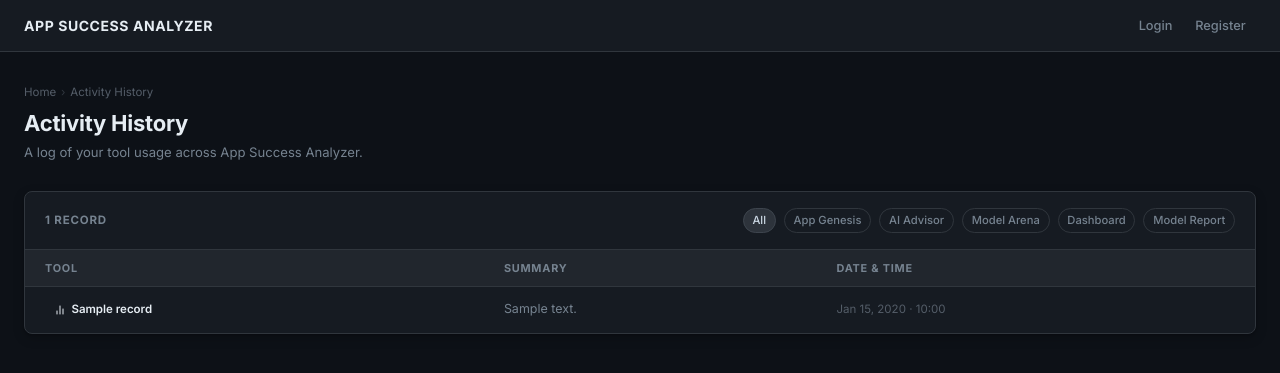
After one commit to 24-ManPatel/App-Success-Analyzer, a Flask app: template templates/history.html in a window 1280 px wide. The commit adds this page. Shown: the top 373 px of the page. Run offline with Flask 3, Linux system fonts and the light colour scheme; the template is opened without the code that fills it: most values are stand-ins (such as "Sample title", 1, 10 or a date in 2020); parts of the project's set-up code (start-up, migrations or seed data) failed here and were passed over; some libraries are stand-ins or nearby versions.

Commit message:
Added History page

```diff
--- a/app.py
+++ b/app.py
@@ -1,6 +1,7 @@
-from flask import Flask, render_template, request, redirect, session, make_response, jsonify, url_for, flash
-from pymongo import MongoClient
+from flask import Flask, render_template, request, redirect, session, make_response, jsonify, url_for, flash, g
+from pymongo import MongoClient, DESCENDING
 from werkzeug.security import generate_password_hash, check_password_hash
+from bson import ObjectId
 import config
 import jwt
 import datetime
@@ -50,9 +51,11 @@ db = client[config.DB_NAME]
 users         = db.users
 security_logs = db.security_logs
 otp_logs      = db.otp_logs          # MFA: stores hashed OTPs
+user_history  = db.user_history      # per-user activity history
 
 users.create_index("email", unique=True)
 otp_logs.create_index("expires_at", expireAfterSeconds=0)  # TTL — auto-deletes expired OTPs
+user_history.create_index("user_id")
 
 
 # ── MFA helpers ─────────────────────────────────────────────────────────────────
@@ -118,16 +121,37 @@ def token_required(f):
         if not token:
             return redirect("/login")
         try:
-            # Decode JWT
             data = jwt.decode(token, app.secret_key, algorithms=["HS256"])
-            # Optionally attach user info to request here if needed
-            # e.g., request.user_id = data['user_id']
+            g.current_user = {
+                "user_id": data["user_id"],
+                "email":   data["email"],
+                "name":    data.get("name", data["email"].split("@")[0]),
+            }
         except jwt.ExpiredSignatureError:
             return redirect("/login")
         except jwt.InvalidTokenError:
             return redirect("/login")
         return f(*args, **kwargs)
     return decorated
+
+
+@app.context_processor
+def inject_current_user():
+    return {"current_user": getattr(g, "current_user", None)}
+
+
+def log_activity(tool: str, tool_label: str, summary: str = "") -> None:
+    """Record a user tool usage in user_history collection."""
+    user = getattr(g, "current_user", None)
+    if not user:
+        return
+    user_history.insert_one({
+        "user_id":    ObjectId(user["user_id"]),
+        "tool":       tool,
+        "tool_label": tool_label,
+        "summary":    summary[:200],
+        "timestamp":  datetime.datetime.utcnow(),
+    })
 
 
 @app.route("/")
@@ -270,6 +294,7 @@ def verify_otp():
             payload = {
                 "user_id": str(user["_id"]),
                 "email":   user["email"],
+                "name":    user.get("name", user["email"].split("@")[0]),
                 "exp":     now + datetime.timedelta(hours=1),
             }
             token = jwt.encode(payload, app.secret_key, algorithm="HS256")
@@ -304,6 +329,7 @@ def resend_otp():
 @app.route("/dashboard")
 @token_required
 def dashboard():
+    log_activity("dashboard", "Dashboard")
     return render_template("dashboard.html")
 
 
@@ -425,6 +451,7 @@ def api_blueprint():
             max_tokens=1100,
         )
 
+        log_activity("blueprint", "App Genesis", idea[:150])
         return jsonify({
             "extracted":   extracted,
             "predictions": predictions,
@@ -460,6 +487,7 @@ def api_predict_all():
 @app.route("/arena")
 @token_required
 def arena():
+    log_activity("arena", "Model Arena")
     categories      = sorted(predictor.category_map.keys())
     content_ratings = sorted(predictor.content_rating_map.keys())
     return render_template(
@@ -532,6 +560,10 @@ def advisor():
                                    prediction=None, ai_report=None, form_data=form_data,
                                    error=f"AI service error: {str(e)}")
 
+        log_activity(
+            "advisor", "AI Advisor",
+            f"Category: {form_data['category']} | Prediction: {prediction['label']} ({prediction['confidence']:.1f}%)"
+        )
         return render_template(
             "advisor.html",
             categories=categories,
@@ -554,6 +586,7 @@ def advisor():
 @app.route("/model-report")
 @token_required
 def model_report():
+    log_activity("model_report", "Model Report")
     all_fi         = predictor.get_all_feature_importances()
     category_count = len(predictor.category_map)
     genre_count    = len(predictor.primary_genre_map)
@@ -569,5 +602,20 @@ def model_report():
     )
 
 
+@app.route("/history")
+@token_required
+def history():
+    user_id = ObjectId(g.current_user["user_id"])
+    records = list(
+        user_history.find({"user_id": user_id})
+        .sort("timestamp", DESCENDING)
+        .limit(200)
+    )
+    for r in records:
+        r["_id"]     = str(r["_id"])
+        r["user_id"] = str(r["user_id"])
+    return render_template("history.html", records=records)
+
+
 if __name__ == "__main__":
     app.run(debug=True)
--- a/templates/base.html
+++ b/templates/base.html
@@ -15,20 +15,53 @@
     <nav class="navbar">
         <a href="/" class="navbar-brand">App Success Analyzer</a>
         <div class="navbar-links">
-            {% if request.cookies.get('jwt_token') %}
+            {% if current_user %}
                 <a href="/"            class="nav-link {{ 'active' if request.path == '/' }}">Home</a>
                 <a href="/dashboard"   class="nav-link {{ 'active' if request.path == '/dashboard' }}">Dashboard</a>
-                <a href="/blueprint"   class="nav-link {{ 'active' if request.path == '/blueprint' }}">App Blueprint</a>
+                <a href="/blueprint"   class="nav-link {{ 'active' if request.path == '/blueprint' }}">App Genesis</a>
                 <a href="/arena"       class="nav-link {{ 'active' if request.path == '/arena' }}">Model Arena</a>
                 <a href="/advisor"     class="nav-link {{ 'active' if request.path == '/advisor' }}">AI Advisor</a>
                 <a href="/model-report" class="nav-link {{ 'active' if request.path == '/model-report' }}">Model Report</a>
-                <a href="/logout"      class="nav-link danger">Logout</a>
+                <div class="account-menu">
+                    <button class="account-btn" onclick="toggleAccountMenu(event)">
+                        <svg xmlns="http://www.w3.org/2000/svg" width="16" height="16" viewBox="0 0 24 24" fill="none" stroke="currentColor" stroke-width="2" stroke-linecap="round" stroke-linejoin="round"><path d="M20 21v-2a4 4 0 0 0-4-4H8a4 4 0 0 0-4 4v2"/><circle cx="12" cy="7" r="4"/></svg>
+                        <span>{{ current_user.name }}</span>
+                        <svg class="chevron" xmlns="http://www.w3.org/2000/svg" width="12" height="12" viewBox="0 0 24 24" fill="none" stroke="currentColor" stroke-width="2.5" stroke-linecap="round" stroke-linejoin="round"><polyline points="6 9 12 15 18 9"/></svg>
+                    </button>
+                    <div class="account-dropdown" id="accountDropdown">
+                        <div class="account-dropdown-header">
+                            <div class="account-name">{{ current_user.name }}</div>
+                            <div class="account-email">{{ current_user.email }}</div>
+                        </div>
+                        <div class="account-dropdown-divider"></div>
+                        <a href="/history" class="account-dropdown-item {{ 'active' if request.path == '/history' }}">
+                            <svg xmlns="http://www.w3.org/2000/svg" width="14" height="14" viewBox="0 0 24 24" fill="none" stroke="currentColor" stroke-width="2" stroke-linecap="round" stroke-linejoin="round"><circle cx="12" cy="12" r="10"/><polyline points="12 6 12 12 16 14"/></svg>
+                            Activity History
+                        </a>
+                        <div class="account-dropdown-divider"></div>
+                        <a href="/logout" class="account-dropdown-item danger">
+                            <svg xmlns="http://www.w3.org/2000/svg" width="14" height="14" viewBox="0 0 24 24" fill="none" stroke="currentColor" stroke-width="2" stroke-linecap="round" stroke-linejoin="round"><path d="M9 21H5a2 2 0 0 1-2-2V5a2 2 0 0 1 2-2h4"/><polyline points="16 17 21 12 16 7"/><line x1="21" y1="12" x2="9" y2="12"/></svg>
+                            Logout
+                        </a>
+                    </div>
+                </div>
             {% else %}
                 <a href="/login"    class="nav-link {{ 'active' if request.path == '/login' }}">Login</a>
                 <a href="/register" class="nav-link {{ 'active' if request.path == '/register' }}">Register</a>
             {% endif %}
         </div>
     </nav>
+    <script>
+    function toggleAccountMenu(e) {
+        e.stopPropagation();
+        const dropdown = document.getElementById('accountDropdown');
+        dropdown.classList.toggle('open');
+    }
+    document.addEventListener('click', function() {
+        const dropdown = document.getElementById('accountDropdown');
+        if (dropdown) dropdown.classList.remove('open');
+    });
+    </script>
 
     <div class="page-content">
         {% with messages = get_flashed_messages() %}
--- /dev/null
+++ b/templates/history.html
@@ -0,0 +1,135 @@
+{% extends "base.html" %}
+{% block title %}Activity History{% endblock %}
+{% block content %}
+<div class="breadcrumb"><a href="/">Home</a><span>›</span>Activity History</div>
+<h1 style="font-size:1.375rem;font-weight:700;color:var(--text);margin:0 0 0.2rem;letter-spacing:-0.01em;">Activity History</h1>
+<p style="color:var(--muted);font-size:0.82rem;margin:0 0 1.75rem;">A log of your tool usage across App Success Analyzer.</p>
+
+{% if records %}
+<div class="card" style="padding:0;overflow:hidden;">
+    <div style="display:flex;align-items:center;justify-content:space-between;padding:1rem 1.25rem;border-bottom:1px solid var(--border);">
+        <span style="font-size:0.72rem;font-weight:700;color:var(--muted);text-transform:uppercase;letter-spacing:0.07em;">{{ records|length }} record{{ 's' if records|length != 1 }}</span>
+        <div style="display:flex;gap:0.5rem;flex-wrap:wrap;" id="filterBtns">
+            <button class="filter-btn active" data-filter="all" onclick="filterHistory('all',this)">All</button>
+            <button class="filter-btn" data-filter="blueprint" onclick="filterHistory('blueprint',this)">App Genesis</button>
+            <button class="filter-btn" data-filter="advisor" onclick="filterHistory('advisor',this)">AI Advisor</button>
+            <button class="filter-btn" data-filter="arena" onclick="filterHistory('arena',this)">Model Arena</button>
+            <button class="filter-btn" data-filter="dashboard" onclick="filterHistory('dashboard',this)">Dashboard</button>
+            <button class="filter-btn" data-filter="model_report" onclick="filterHistory('model_report',this)">Model Report</button>
+        </div>
+    </div>
+    <table class="history-table" id="historyTable">
+        <thead>
+            <tr>
+                <th>Tool</th>
+                <th>Summary</th>
+                <th>Date &amp; Time</th>
+            </tr>
+        </thead>
+        <tbody>
+            {% for r in records %}
+            <tr data-tool="{{ r.tool }}">
+                <td>
+                    <span class="tool-badge tool-{{ r.tool }}">
+                        {% if r.tool == 'blueprint' %}
+                        <svg xmlns="http://www.w3.org/2000/svg" width="12" height="12" viewBox="0 0 24 24" fill="none" stroke="currentColor" stroke-width="2" stroke-linecap="round" stroke-linejoin="round"><rect x="3" y="3" width="18" height="18" rx="2"/><path d="M3 9h18M9 21V9"/></svg>
+                        {% elif r.tool == 'advisor' %}
+                        <svg xmlns="http://www.w3.org/2000/svg" width="12" height="12" viewBox="0 0 24 24" fill="none" stroke="currentColor" stroke-width="2" stroke-linecap="round" stroke-linejoin="round"><circle cx="12" cy="12" r="10"/><path d="M12 16v-4M12 8h.01"/></svg>
+                        {% elif r.tool == 'arena' %}
+                        <svg xmlns="http://www.w3.org/2000/svg" width="12" height="12" viewBox="0 0 24 24" fill="none" stroke="currentColor" stroke-width="2" stroke-linecap="round" stroke-linejoin="round"><polyline points="22 12 18 12 15 21 9 3 6 12 2 12"/></svg>
+                        {% elif r.tool == 'dashboard' %}
+                        <svg xmlns="http://www.w3.org/2000/svg" width="12" height="12" viewBox="0 0 24 24" fill="none" stroke="currentColor" stroke-width="2" stroke-linecap="round" stroke-linejoin="round"><rect x="3" y="3" width="7" height="7"/><rect x="14" y="3" width="7" height="7"/><rect x="14" y="14" width="7" height="7"/><rect x="3" y="14" width="7" height="7"/></svg>
+                        {% else %}
+                        <svg xmlns="http://www.w3.org/2000/svg" width="12" height="12" viewBox="0 0 24 24" fill="none" stroke="currentColor" stroke-width="2" stroke-linecap="round" stroke-linejoin="round"><line x1="18" y1="20" x2="18" y2="10"/><line x1="12" y1="20" x2="12" y2="4"/><line x1="6" y1="20" x2="6" y2="14"/></svg>
+                        {% endif %}
+                        {{ r.tool_label }}
+                    </span>
+                </td>
+                <td class="history-summary">{{ r.summary if r.summary else '—' }}</td>
+                <td class="history-time">{{ r.timestamp.strftime('%b %d, %Y · %H:%M') if r.timestamp else '—' }}</td>
+            </tr>
+            {% endfor %}
+        </tbody>
+    </table>
+</div>
+{% else %}
+<div class="card" style="text-align:center;padding:3rem 1.5rem;">
+    <div style="font-size:2.5rem;margin-bottom:0.75rem;opacity:0.3;">📋</div>
+    <p style="color:var(--muted);font-size:0.875rem;margin:0;">No activity recorded yet. Start by using any tool — your history will appear here.</p>
+</div>
+{% endif %}
+
+<style>
+.history-table { width:100%; border-collapse:collapse; }
+.history-table thead { background:var(--surface-2); }
+.history-table th {
+    text-align:left;
+    font-size:0.68rem;
+    font-weight:700;
+    color:var(--muted);
+    text-transform:uppercase;
+    letter-spacing:0.07em;
+    padding:0.6rem 1.25rem;
+    border-bottom:1px solid var(--border);
+}
+.history-table td {
+    padding:0.7rem 1.25rem;
+    border-bottom:1px solid var(--border);
+    vertical-align:middle;
+}
+.history-table tbody tr:last-child td { border-bottom:none; }
+.history-table tbody tr:hover { background:var(--surface-2); }
+
+.tool-badge {
+    display:inline-flex;
+    align-items:center;
+    gap:0.35rem;
+    font-size:0.72rem;
+    font-weight:600;
+    padding:0.2rem 0.55rem;
+    border-radius:99px;
+}
+.tool-blueprint { background:rgba(99,102,241,0.12); color:#a5b4fc; }
+.tool-advisor   { background:rgba(20,184,166,0.12); color:#5eead4; }
+.tool-arena     { background:rgba(245,158,11,0.12); color:#fcd34d; }
+.tool-dashboard { background:rgba(59,130,246,0.12); color:#93c5fd; }
+.tool-model_report { background:rgba(239,68,68,0.12); color:#fca5a5; }
+
+.history-summary {
+    font-size:0.78rem;
+    color:var(--muted);
+    max-width:380px;
+}
+.history-time {
+    font-size:0.72rem;
+    color:var(--muted-2);
+    white-space:nowrap;
+}
+.filter-btn {
+    font-size:0.7rem;
+    font-weight:500;
+    padding:0.2rem 0.55rem;
+    border-radius:99px;
+    border:1px solid var(--border);
+    background:transparent;
+    color:var(--muted);
+    cursor:pointer;
+    transition:background 0.12s, color 0.12s;
+}
+.filter-btn:hover, .filter-btn.active {
+    background:var(--surface-3);
+    color:var(--text-2);
+    border-color:var(--border-light);
+}
+</style>
+
+<script>
+function filterHistory(tool, btn) {
+    document.querySelectorAll('.filter-btn').forEach(b => b.classList.remove('active'));
+    btn.classList.add('active');
+    document.querySelectorAll('#historyTable tbody tr').forEach(row => {
+        row.style.display = (tool === 'all' || row.dataset.tool === tool) ? '' : 'none';
+    });
+}
+</script>
+{% endblock %}
```
Also changed, not shown: static/style.css (+69 -0 lines), templates/blueprint.html (+11 -11 lines).
